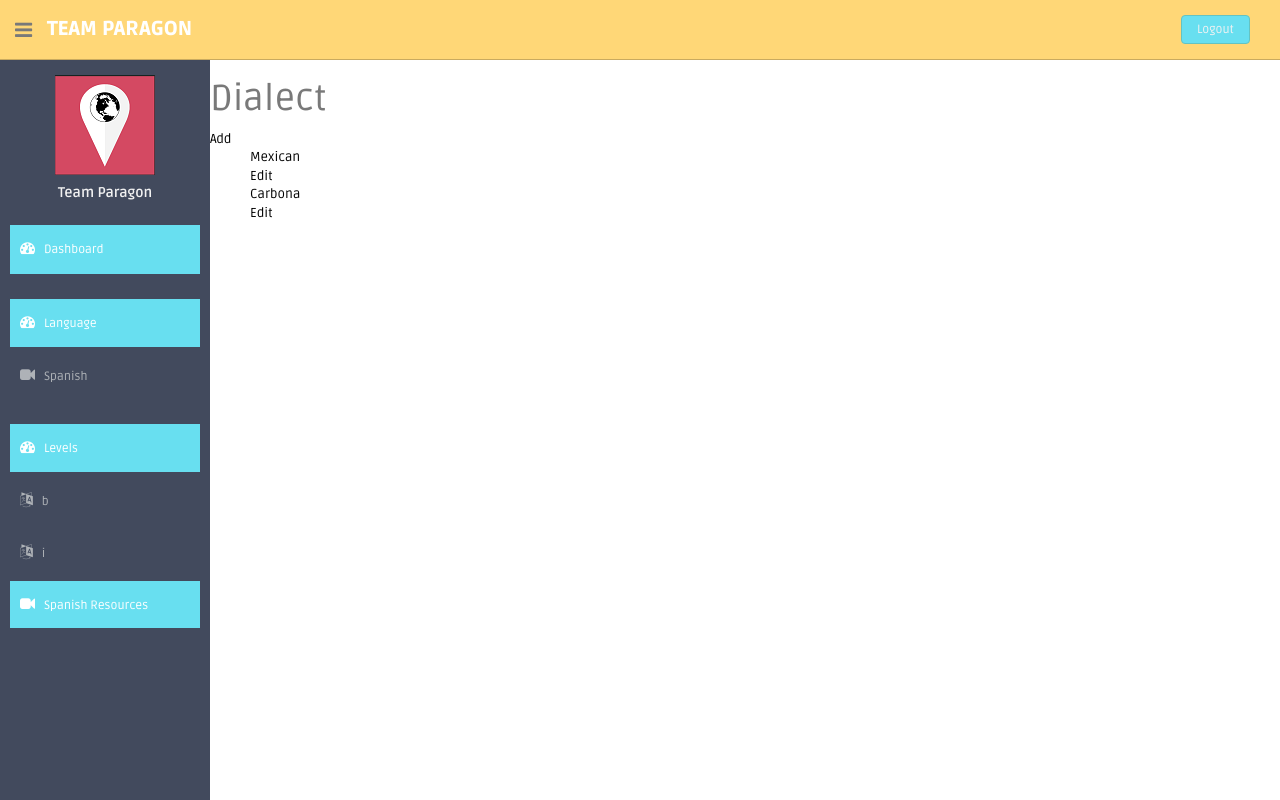
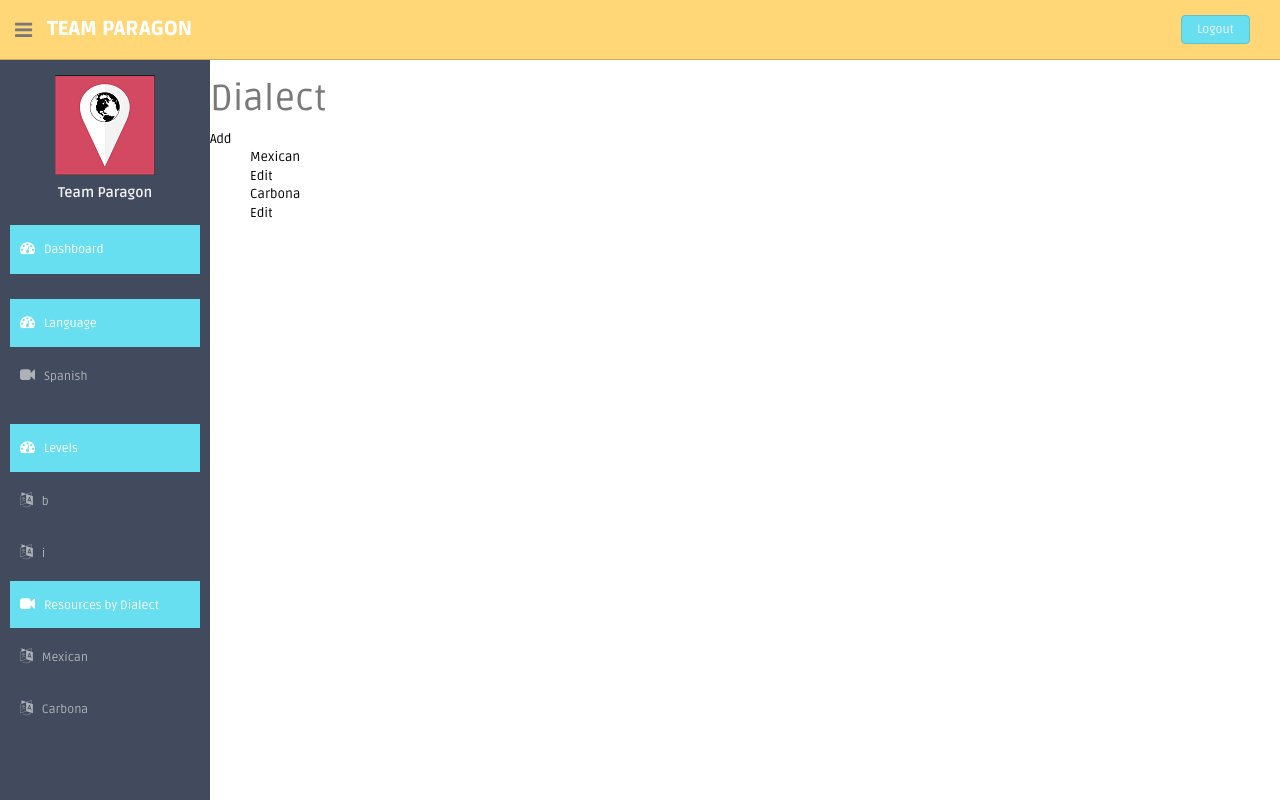
Before and after one commit to jaeseokan94/Content-Managing-System, a Django app: page /polls/Spanish/resources/ in a window 1280 px wide. Run offline with Django 3.2, Linux system fonts and the light colour scheme; data comes from the database, SQL or seed files in the repository; some libraries are stand-ins or nearby versions.

Commit message:
sidebar added dialects for resources

```diff
--- a/polls/templates/sidebar.html
+++ b/polls/templates/sidebar.html
@@ -1,5 +1,4 @@
 {% if found_language %}
-
     <!-- static Language -->
     <li class="mt">
       <a class="active">
@@ -35,11 +34,21 @@
         </a>
 {% endfor %}
 
+<!-- Resources -->
 {% if found_language %}
     <li class="sub-menu">
         <a class="active" href="{% url 'polls:choose_dialect' language.name %}" >
             <i class="fa fa-video-camera"></i>
-        <span>{{ language.name }} Resources</span>
+            <span>Resources by Dialect</span>
         </a>
     </li>
+
+    {% for dialect in dialects %}
+    <li class="sub-menu">
+        <a href="#" >
+            <i class="fa fa-language"></i>
+            <span>{{ dialect.name }}</span>
+        </a>
+    </li>
+    {% endfor %}
 {% endif %}
--- a/polls/templatetags/app_tags.py
+++ b/polls/templatetags/app_tags.py
@@ -1,5 +1,5 @@
 from django import template
-from polls.models import LanguageTopic, Language, LevelLanguage
+from polls.models import LanguageTopic, Language, LevelLanguage, Dialect
 import re
 
 register = template.Library()
@@ -36,14 +36,19 @@ def show_topics(url):
     '''
 
     levelLangs = []
+    dialects = []
 
+    #if language exists
     if lang_id != -1:
         levelLangs = LevelLanguage.objects.filter(language=lang_id)
+        dialects = Dialect.objects.filter(language_id=lang_id)
+
 
     context = {
         'topics': topics,
         'language': language,
         'levelLangs': levelLangs,
+        'dialects': dialects,
         'found_language': found_language,
     }
 
```
Also changed, not shown: polls/templates/base.html (line endings or trailing spaces). Lines whose indentation alone changed are shown as unchanged.
